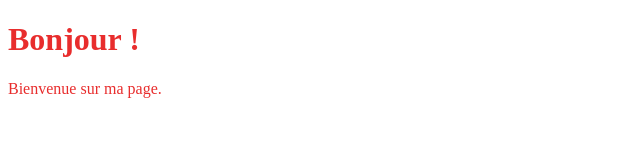
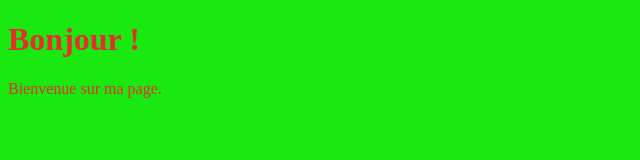
Before and after one commit to laulouet35/testemds, a plain HTML site: page index.html in a window 1280 px wide. Shown: the whole page, without its empty margins (0-640 px from the left). Drawn offline with Linux system fonts and the light colour scheme.

Commit message:
test github

```diff
--- a/style.css
+++ b/style.css
@@ -1,3 +1,4 @@
 body {
     color: #e82d2d;
+    background-color: #09e801ee;
 }
```
